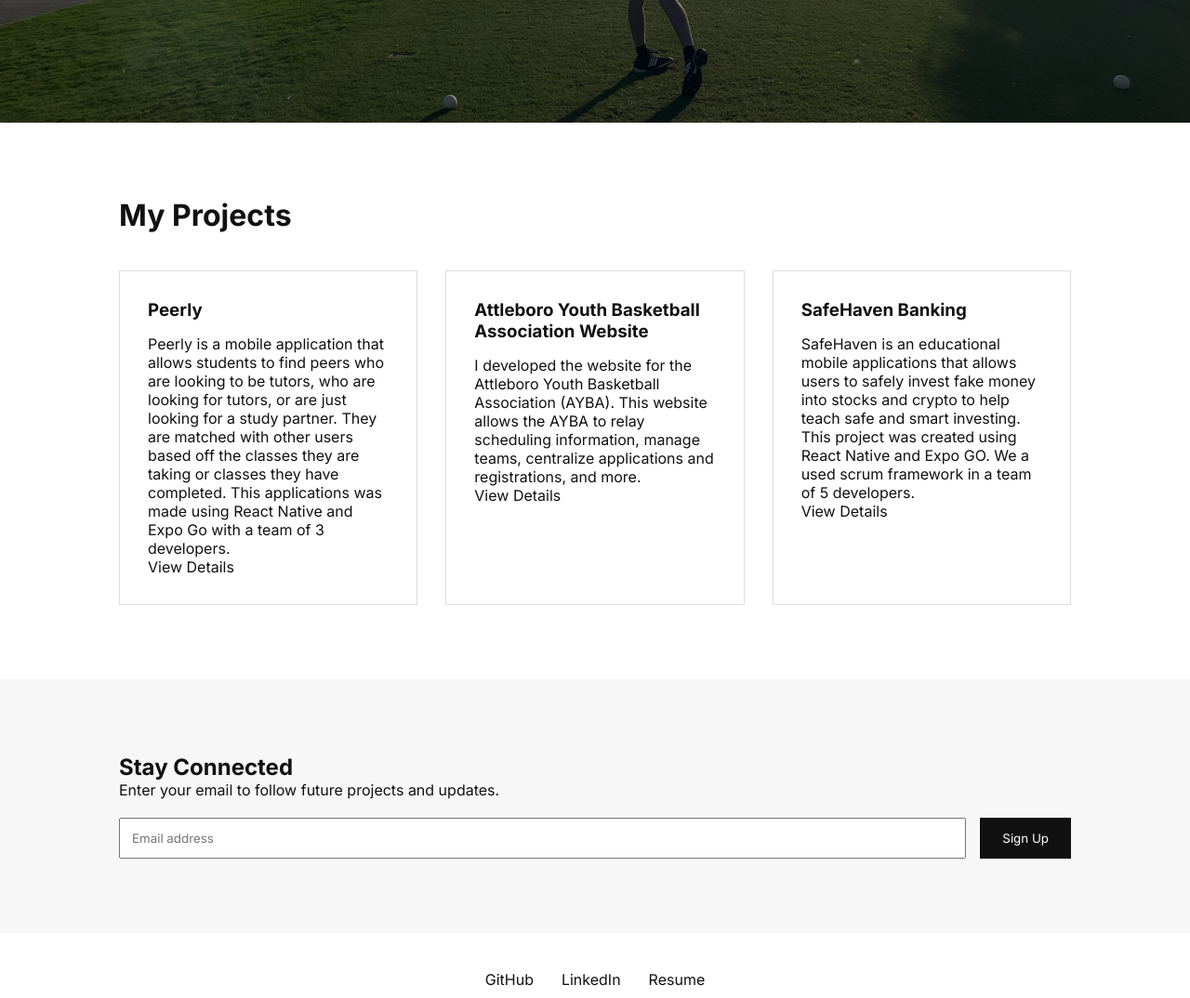
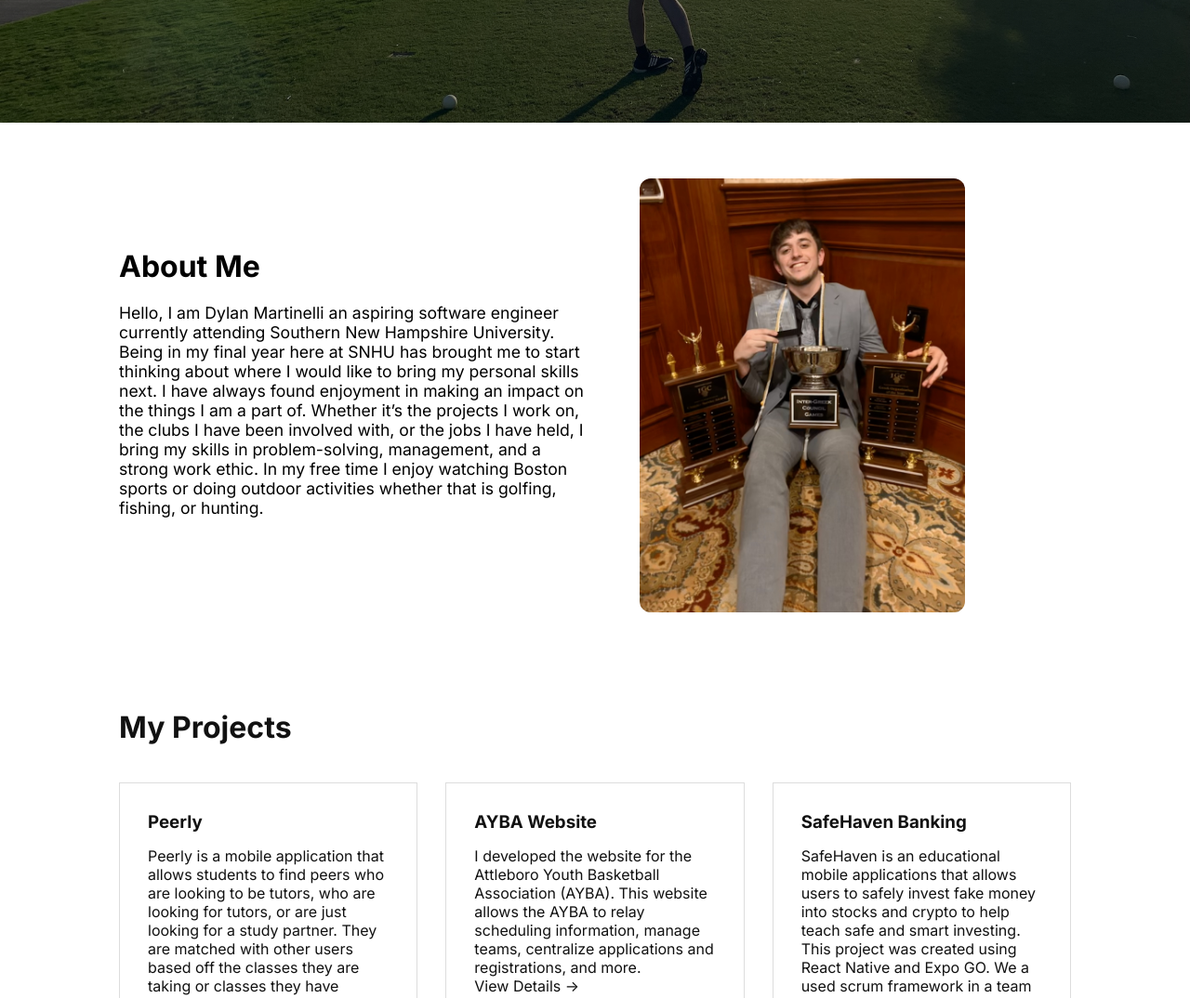
Before and after one commit to dmart3305/cs465-lab1, a plain HTML site: page html/index.html in a window 1280 px wide. Shown: the part 600-1674 px from the top of the page at 93% size. Drawn offline with Linux system fonts and the light colour scheme.

Commit message:
about section

```diff
--- a/css/styles.css
+++ b/css/styles.css
@@ -97,9 +97,42 @@ body {
   color: #000000;
 }
 
+/*About*/
+.about {
+  padding: 60px 10%;
+}
+
+.about-content  {
+  display: flex;
+  align-items: center;
+  gap: 60px;
+}
+
+.about-image img {
+  width: 350px;
+  max-width: 100%;
+  border-radius: 12px;
+  object-fit: cover;
+}
+
+.about-text {
+  max-width: 500px;
+  color: #000000;
+}
+
+.about-text h1 {
+  font-size: 2rem;
+  margin-bottom: 20px;
+}
+
+.about-text p {
+  font-size: 1.1rem;
+  margin-bottom: 30px;
+}
+
 /*Projects*/
 .projects {
-  padding: 80px 10%;
+  padding: 40px 10%;
 }
 
 .projects h2 {
--- a/html/index.html
+++ b/html/index.html
@@ -36,6 +36,25 @@
     </div>
   </section>
 
+    <!--About-->
+  <section class="about">
+    <div class="about-content">
+        <div class="about-text">
+        <h1>About Me</h1>
+        <p>
+            Hello, I am Dylan Martinelli an aspiring software engineer currently attending Southern New Hampshire University.
+            Being in my final year here at SNHU has brought me to start thinking about where I would like to bring my personal skills next.
+            I have always found enjoyment in making an impact on the things I am a part of.
+            Whether it’s the projects I work on, the clubs I have been involved with, or the jobs I have held, I bring my skills in problem-solving, management, and a strong work ethic.
+            In my free time I enjoy watching Boston sports or doing outdoor activities whether that is golfing, fishing, or hunting.
+        </p>
+        </div>
+        <div class="about-image">
+            <img src="../html/assets/aboutport.JPG">
+        </div>
+    </div>
+  </section>
+
 
   <!--Projects-->
   <section class="projects">
@@ -50,16 +69,16 @@
           They are matched with other users based off the classes they are taking or classes they have completed.
           This applications was made using React Native and Expo Go with a team of 3 developers.
         </p>
-        <a href="#">View Details</a>
+        <a href="#">View Details -></a>
       </div>
 
       <div class="project-card">
-        <h3>Attleboro Youth Basketball Association Website</h3>
+        <h3>AYBA Website</h3>
         <p>
           I developed the website for the Attleboro Youth Basketball Association (AYBA).
           This website allows the AYBA to relay scheduling information, manage teams, centralize applications and registrations, and more.
         </p>
-        <a href="#">View Details</a>
+        <a href="#">View Details -></a>
       </div>
 
       <div class="project-card">
@@ -69,7 +88,7 @@
           This project was created using React Native and Expo GO.
           We a used scrum framework in a team of 5 developers.
         </p>
-        <a href="#">View Details</a>
+        <a href="#">View Details -></a>
       </div>
 
     </div>
```
Also changed, not shown: html/assets/aboutport.jpg (added).
